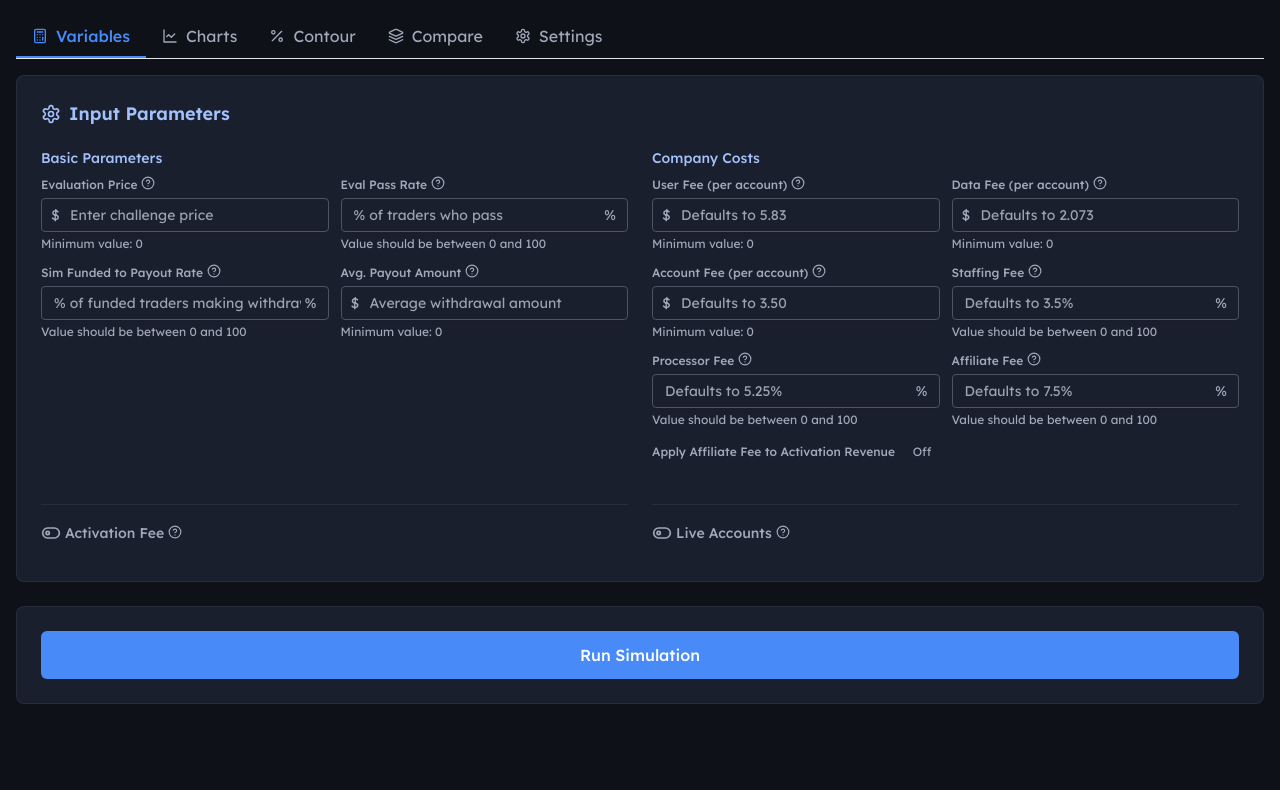
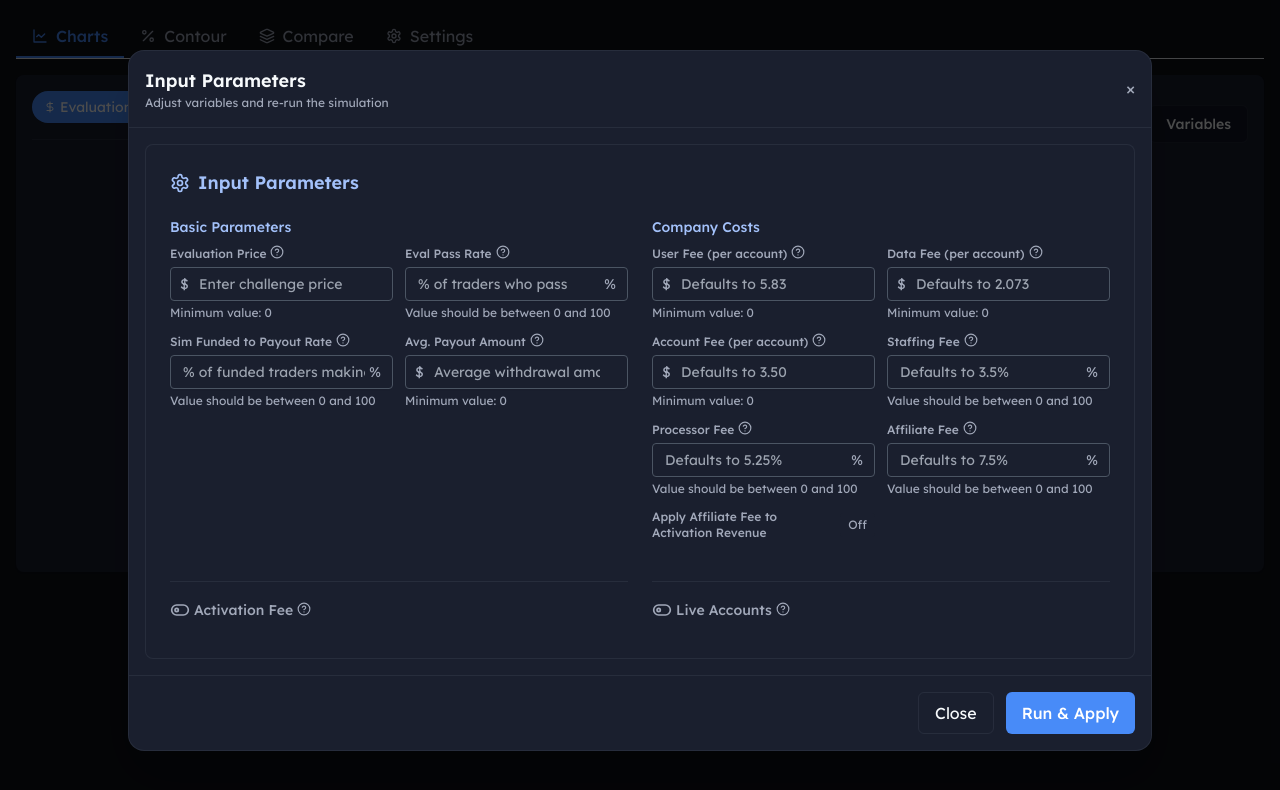
Before and after one commit to ZeusFU/Marginator-V2, a React (Vite) app: page / in a window 1280 px wide. Both pictures are taken after a click on the button "Variables". Shown: the top 790 px of the page. Built offline with nearby package versions, Linux system fonts and the light colour scheme.

Commit message:
feat: move variables controls into charts popover

```diff
--- a/src/App.tsx
+++ b/src/App.tsx
@@ -63,13 +63,14 @@ function AppContent() {
 
   // Local UI state
   const [activeTab, setActiveTab] = useState(0)
-  const [activeCategory, setActiveCategory] = useState('variables')
+  const [activeCategory, setActiveCategory] = useState('charts')
   const [showToast, setShowToast] = useState<{visible: boolean, message: string, type: 'success' | 'error'}>({
     visible: false,
     message: '',
     type: 'success'
   })
   const [savedScenarios, setSavedScenarios] = useState<Array<ScenarioSnapshot & { id: string; createdAt: number }>>([])
+  const [isVariablesOpen, setIsVariablesOpen] = useState(false)
 
   // Helper functions
   const displayToast = (message: string, type: 'success' | 'error' = 'success') => {
@@ -208,23 +209,6 @@ function AppContent() {
   // Render content based on the current activeCategory
   const renderCategoryContent = () => {
     switch (activeCategory) {
-      case 'variables':
-        return (
-          <div className="input-container">
-            <div className="grid grid-cols-1 gap-6">
-              <Sidebar isSidebarOpen={true} setIsSidebarOpen={() => {}} inline />
-              <div className="bg-card p-6 rounded-lg border border-border">
-                <button
-                  onClick={handleRunSimulation}
-                  className="run-simulation-button w-full p-3 bg-primary text-white rounded-md font-medium"
-                  disabled={isLoading}
-                >
-                  {isLoading ? 'Processing...' : 'Run Simulation'}
-                </button>
-              </div>
-            </div>
-          </div>
-        )
       case 'charts':
         return (
           <div className="chart-container p-4 bg-card rounded-lg shadow-sm">
@@ -239,15 +223,31 @@ function AppContent() {
               </div>
             ) : results ? (
               <>
+                <div className="flex flex-wrap items-center justify-between gap-3 mb-4">
+                  <ChartTabs activeTab={activeTab} setActiveTab={setActiveTab} />
+                  <button
+                    onClick={() => setIsVariablesOpen(true)}
+                    className="px-4 py-2 text-sm font-medium rounded-md bg-surface hover:bg-surface/80 border border-border text-text_primary"
+                  >
+                    Variables
+                  </button>
+                </div>
                 <SimulationDashboard onSaveScenario={handleScenarioSave} />
                 <div className="mt-6">
-                  <ChartTabs activeTab={activeTab} setActiveTab={setActiveTab} />
                   {renderActiveChart()}
                 </div>
               </>
             ) : (
               <>
-                <ChartTabs activeTab={activeTab} setActiveTab={setActiveTab} />
+                <div className="flex flex-wrap items-center justify-between gap-3 mb-4">
+                  <ChartTabs activeTab={activeTab} setActiveTab={setActiveTab} />
+                  <button
+                    onClick={() => setIsVariablesOpen(true)}
+                    className="px-4 py-2 text-sm font-medium rounded-md bg-surface hover:bg-surface/80 border border-border text-text_primary"
+                  >
+                    Variables
+                  </button>
+                </div>
                 {renderActiveChart()}
               </>
             )}
@@ -381,6 +381,46 @@ function AppContent() {
           {renderCategoryContent()}
         </div>
       </main>
+      {isVariablesOpen && (
+        <div className="fixed inset-0 z-50 flex items-center justify-center bg-black/70 px-4">
+          <div className="w-full max-w-5xl bg-card border border-border rounded-2xl shadow-2xl max-h-[90vh] flex flex-col">
+            <div className="flex items-center justify-between p-4 border-b border-border">
+              <div>
+                <h2 className="text-lg font-semibold">Input Parameters</h2>
+                <p className="text-xs text-text_secondary">Adjust variables and re-run the simulation</p>
+              </div>
+              <button
+                aria-label="Close variables"
+                onClick={() => setIsVariablesOpen(false)}
+                className="text-text_secondary hover:text-text_primary text-lg"
+              >
+                &times;
+              </button>
+            </div>
+            <div className="p-4 overflow-y-auto">
+              <Sidebar isSidebarOpen={true} setIsSidebarOpen={() => {}} inline />
+            </div>
+            <div className="flex justify-end gap-3 p-4 border-t border-border">
+              <button
+                onClick={() => setIsVariablesOpen(false)}
+                className="px-4 py-2 rounded-md border border-border text-text_primary hover:bg-surface/70"
+              >
+                Close
+              </button>
+              <button
+                onClick={() => {
+                  handleRunSimulation()
+                  setIsVariablesOpen(false)
+                }}
+                className="px-4 py-2 rounded-md bg-primary text-white font-medium"
+                disabled={isLoading}
+              >
+                {isLoading ? 'Processing...' : 'Run & Apply'}
+              </button>
+            </div>
+          </div>
+        </div>
+      )}
       <Toast
         visible={showToast.visible}
         message={showToast.message}
--- a/src/components/TabNavigation.tsx
+++ b/src/components/TabNavigation.tsx
@@ -1,5 +1,5 @@
 import React from 'react'
-import { Calculator, LineChart, Percent, Settings, Layers } from 'lucide-react'
+import { LineChart, Percent, Settings, Layers } from 'lucide-react'
 
 interface TabNavigationProps {
   activeCategory: string
@@ -12,18 +12,6 @@ export function TabNavigation({ activeCategory, setActiveCategory }: TabNavigati
       <div className="category-tabs flex border-b">
         <button
           className={`category-tab flex items-center px-4 py-2 border-b-2 ${
-            activeCategory === 'variables'
-              ? 'border-primary text-primary font-medium'
-              : 'border-transparent text-text_secondary hover:text-text_primary'
-          }`}
-          onClick={() => setActiveCategory('variables')}
-        >
-          <Calculator className="w-4 h-4 mr-2" />
-          <span>Variables</span>
-        </button>
-
-        <button
-          className={`category-tab flex items-center px-4 py-2 border-b-2 ${
             activeCategory === 'charts'
               ? 'border-primary text-primary font-medium'
               : 'border-transparent text-text_secondary hover:text-text_primary'
@@ -34,7 +22,6 @@ export function TabNavigation({ activeCategory, setActiveCategory }: TabNavigati
           <span>Charts</span>
         </button>
 
-        {/* Comparison tab removed */}
         <button
           className={`category-tab flex items-center px-4 py-2 border-b-2 ${
             activeCategory === 'contour'
```
